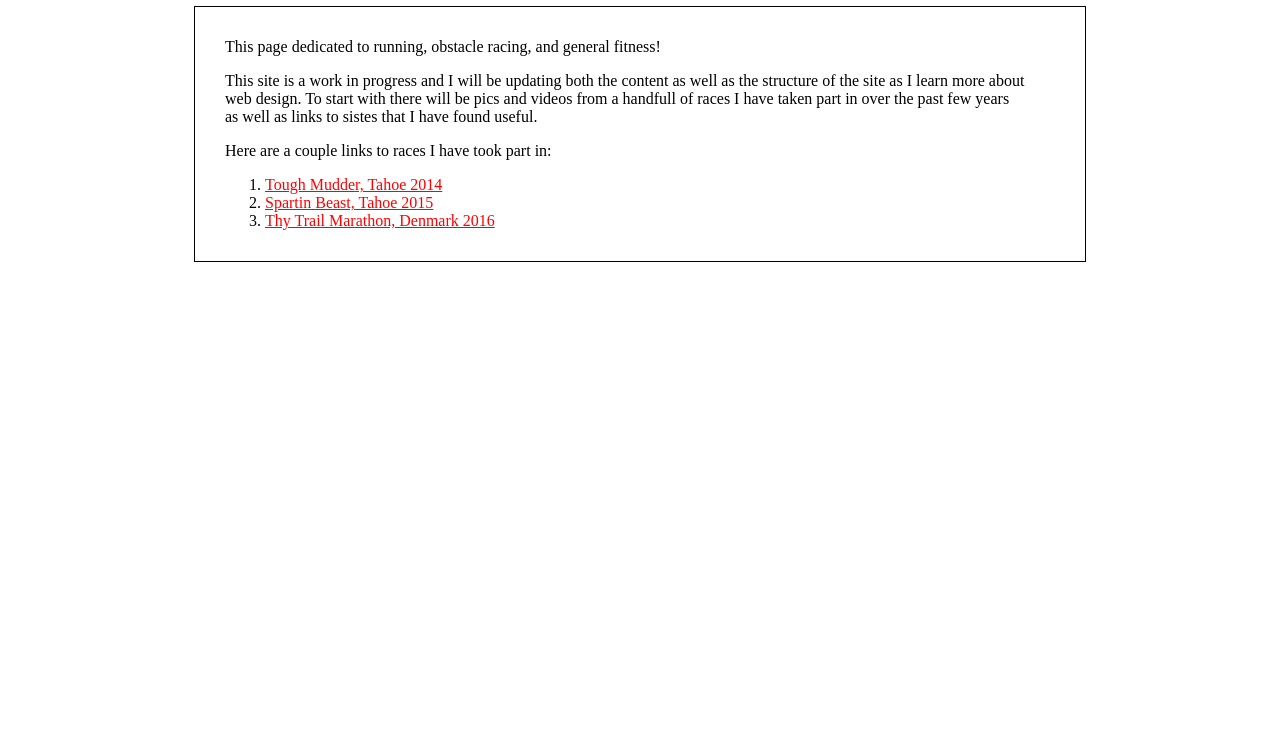
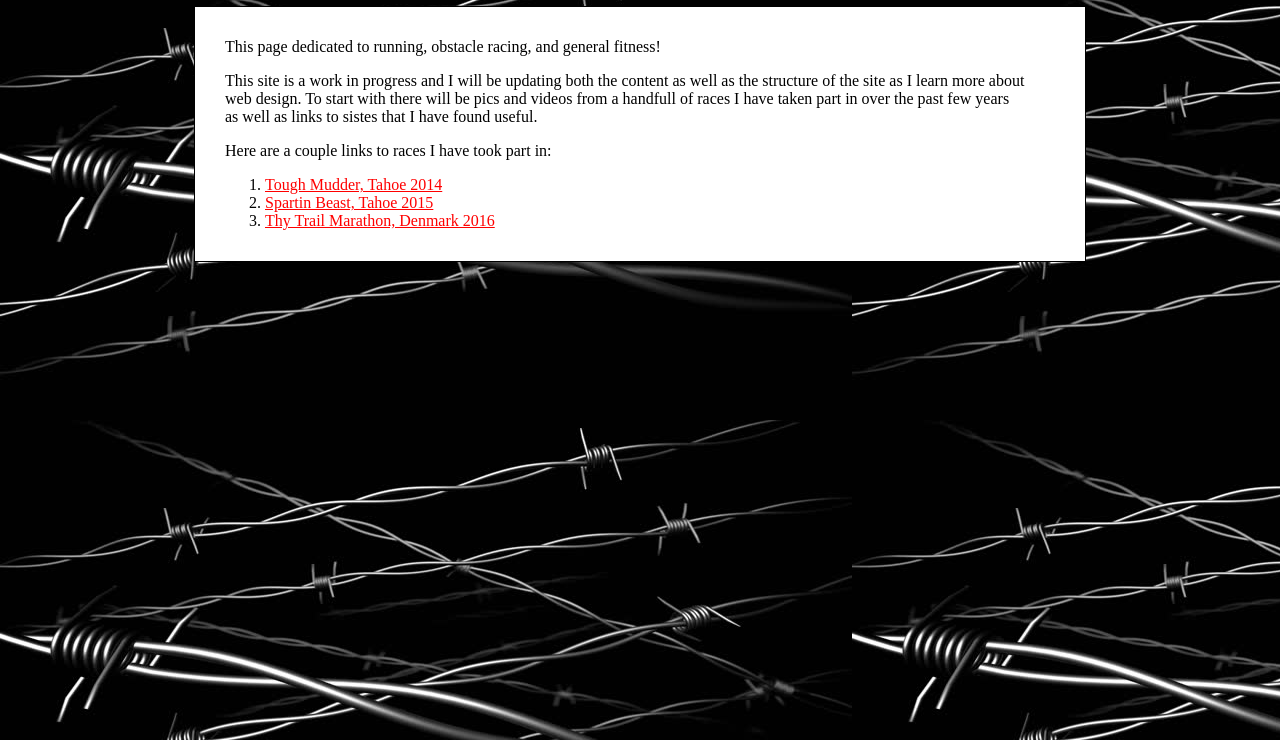
Before and after one commit to jlesca1/jlesca1.github.io, a plain HTML site: page index.html in a window 1280 px wide. Shown: the part 60-800 px from the top of the page. Drawn offline with Linux system fonts and the light colour scheme.

Commit message:
changed the path for barbwire.jpg  again

```diff
--- a/styles.css
+++ b/styles.css
@@ -11,7 +11,7 @@
 }
 
 body{
-  background-image: url("/Users/josephlesca/Desktop/JoeDocs/red_panda/devbootcamp/2.5_solo_challenge/jlesca1.github.io/barbed_wire.jpg");
+  background-image: url("barbed_wire.jpg");
 }
 
 .main_body{padding-top: 15px;
```
